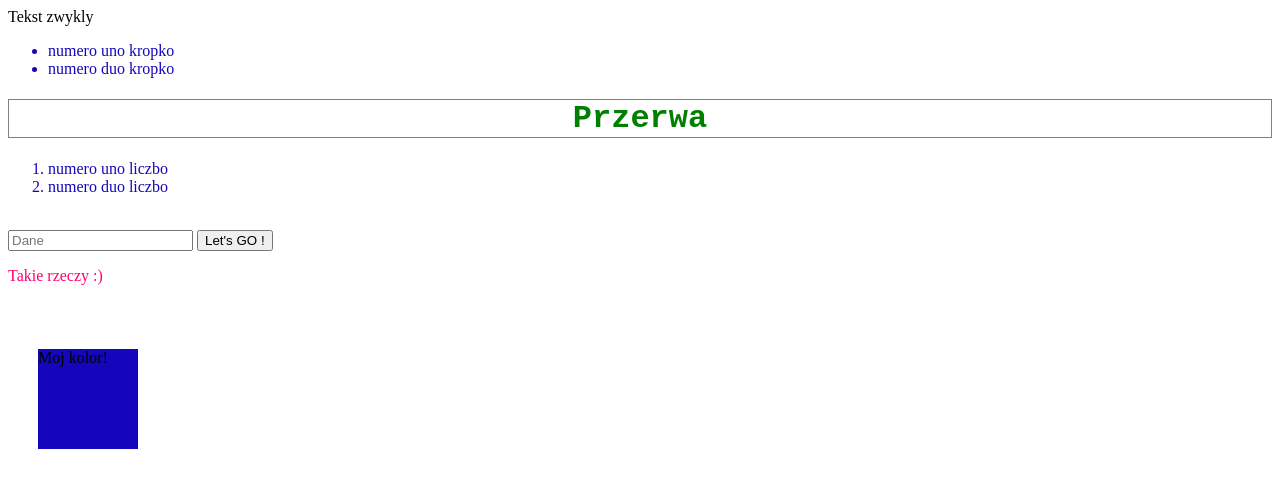
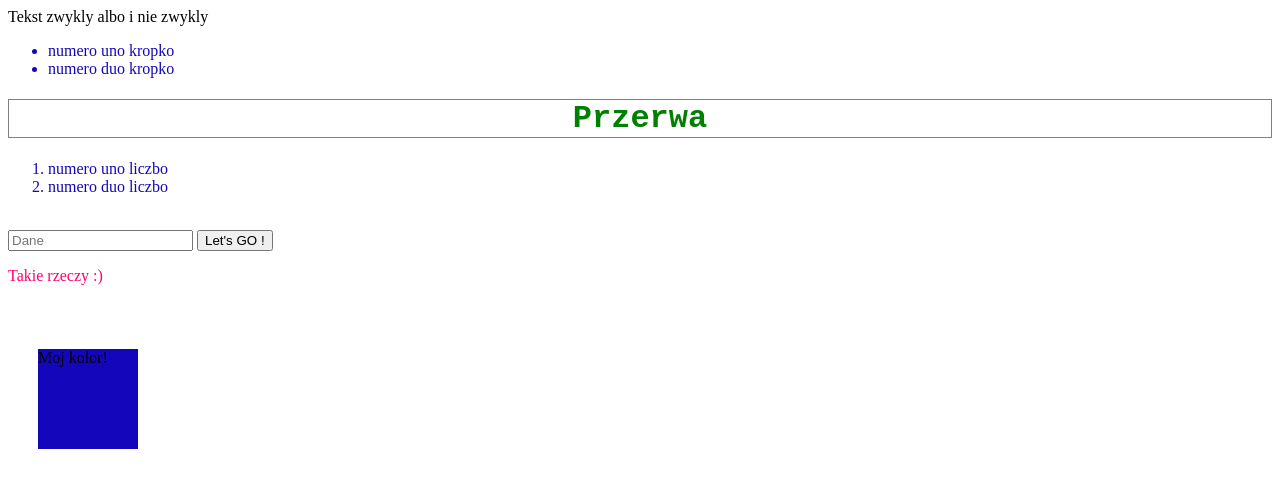
Before and after one commit to cezary188/Edx, a plain HTML site: page index.html in a window 1280 px wide. Drawn offline with Linux system fonts and the light colour scheme.

Commit message:
nowa galaz poczatek

```diff
--- a/index.html
+++ b/index.html
@@ -4,7 +4,7 @@
 		<link rel="stylesheet" type="text/css" href="styles.css">
 	</head>
 <body>
-	Tekst zwykly
+	Tekst zwykly albo i nie zwykly
 
 	<ul>
 		<li>numero uno kropko</li>
```
